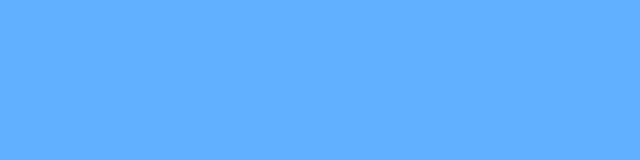
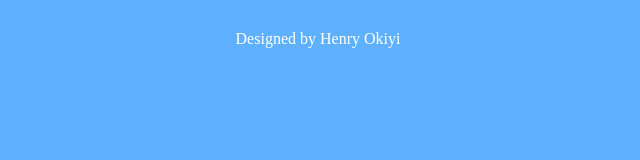
Before and after one commit to hunrayy/forky-the-animated-character, a plain HTML site: page index.html in a window 1280 px wide. Shown: the top 160 px of the page, without its empty margins (322-962 px from the left). Drawn offline with Linux system fonts and the light colour scheme.

Commit message:
re added anchor tag

```diff
--- a/index.html
+++ b/index.html
@@ -26,6 +26,6 @@
         <div class="brow"></div>
         <div class="handle"></div>
     </div>
-    <!-- <div style="text-align: center; margin-top: 30px; color: white;">Designed by <a href="https://www.linkedin.com/in/henry-okiyi-0246b6299" target="_blank" rel="noopener noreferrer">Henry Okiyi</a></div> -->
+    <div style="text-align: center; margin-top: 30px; color: white;">Designed by <a href="https://www.linkedin.com/in/henry-okiyi-0246b6299" target="_blank" rel="noopener noreferrer">Henry Okiyi</a></div>
 </body>
 </html>
```
